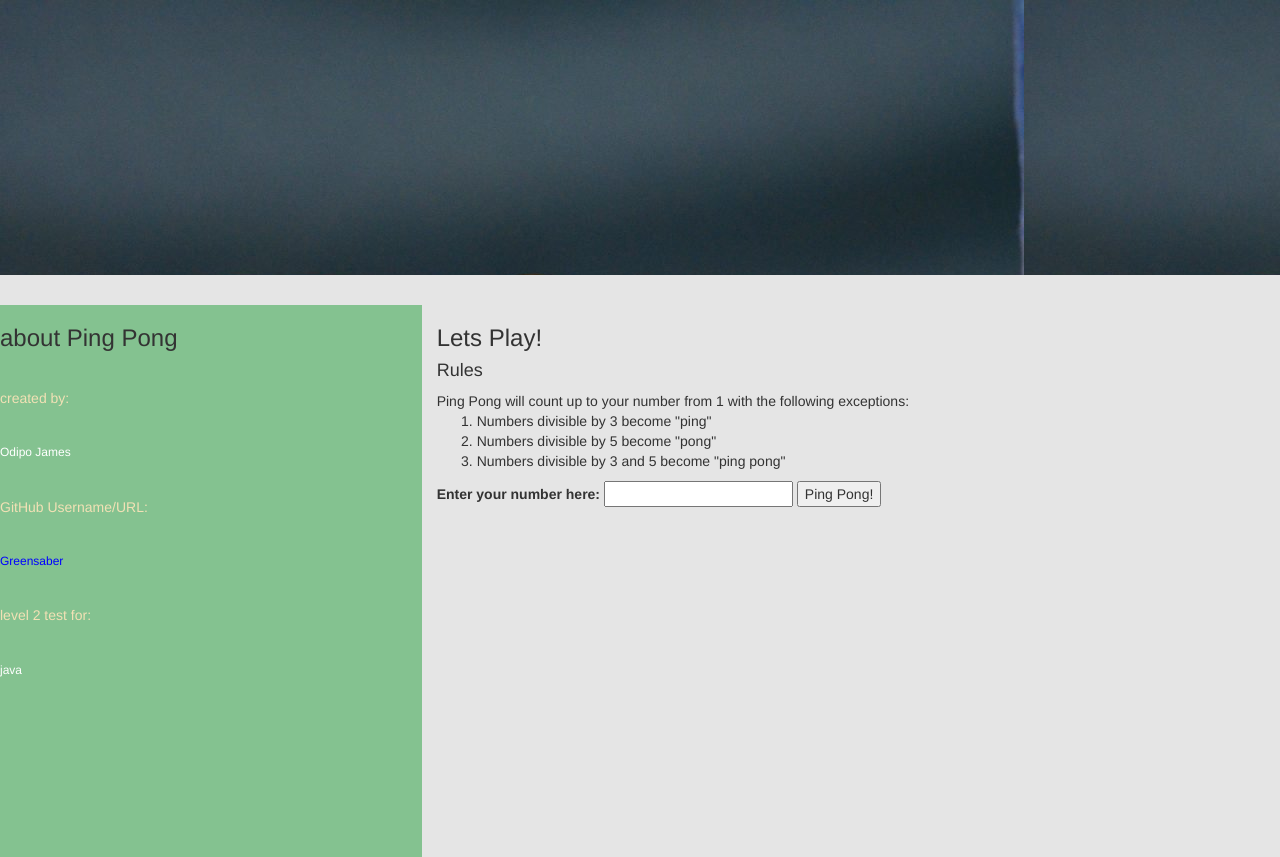
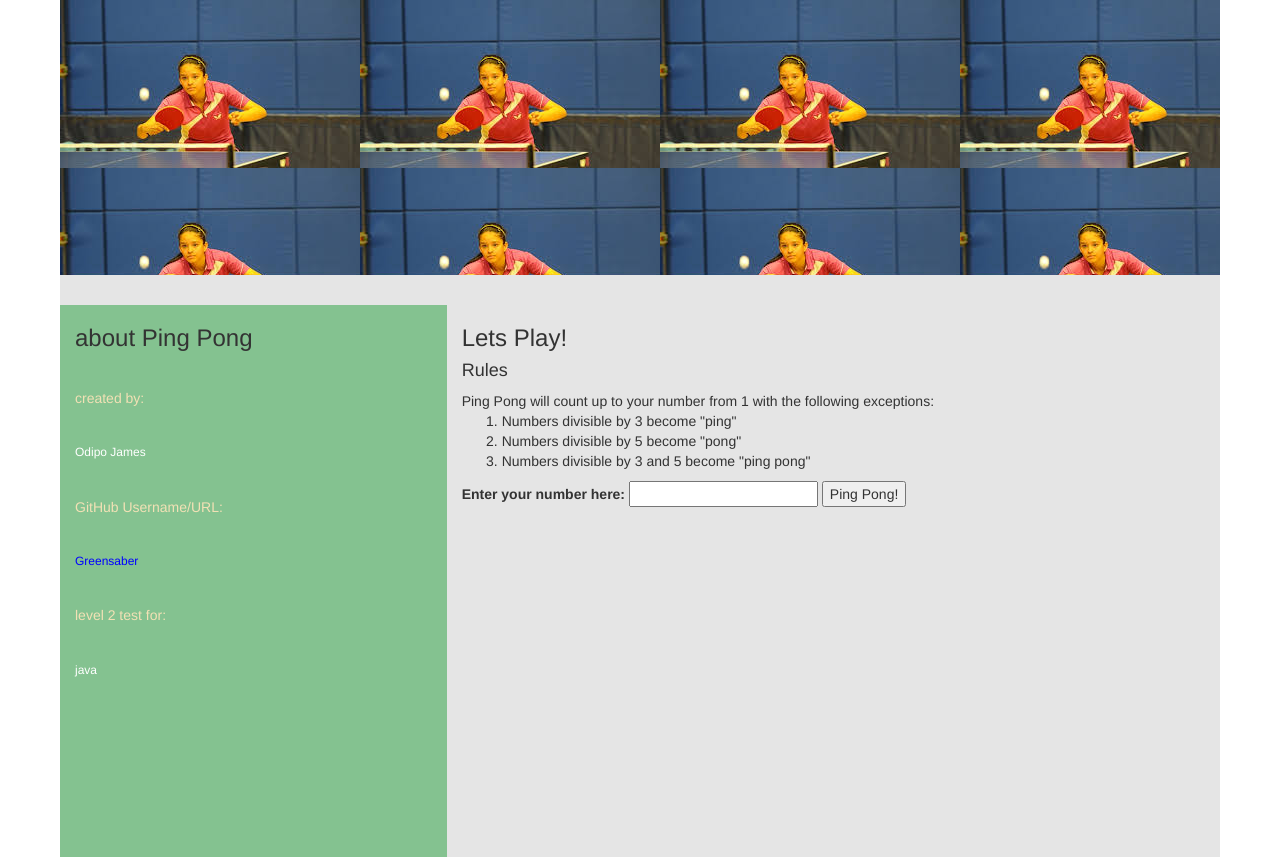
Before and after one commit to odipojames/ip3, a plain HTML site: page index.html in a window 1280 px wide. Drawn offline with Linux system fonts and the light colour scheme.

Commit message:
set margins and bg at top

```diff
--- a/css/styles.css
+++ b/css/styles.css
@@ -1,12 +1,16 @@
 .top {
-  background-image: url('../img/ping.jpg');
+  background-image: url('../img/top.jpeg');
   background-color: #F2E1B5;
   padding: 50px;
+  margin-left: 60px;
+  margin-right: 60px;
 }
 
 .after-top {
   background-color: #E5E5E5;
   padding: 15px;
+  margin-left: 60px;
+  margin-right: 60px;
 }
 
 #first-row {
@@ -22,6 +26,8 @@
 
 .row {
   border: 0px;
+  margin-left:60px;
+  margin-right: 60px;
 }
 
 h5 {
@@ -35,7 +41,8 @@ h6 {
 #green {
   color: blue;
 }
-#img{
+
+#img {
   width: 100px;
   height: 100px;
 }
```
Also changed, not shown: img/top.jpeg (added), 1 other file.
